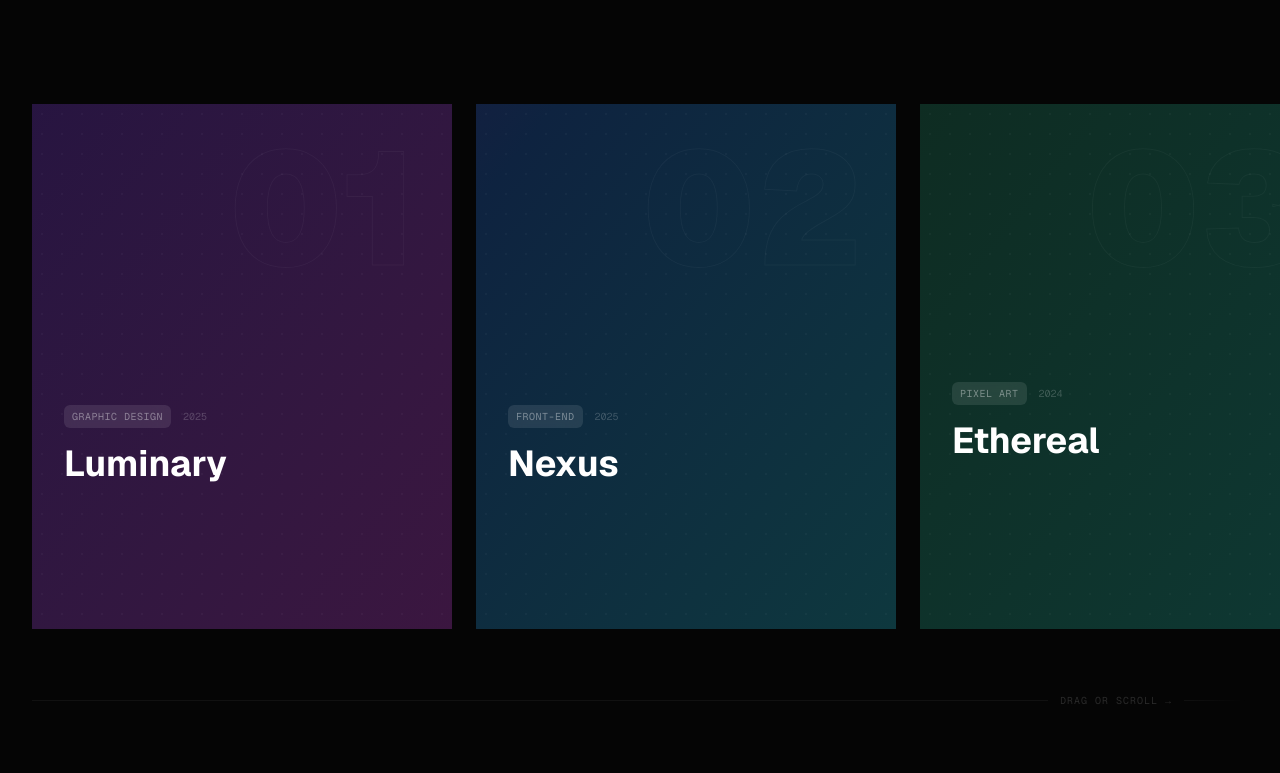
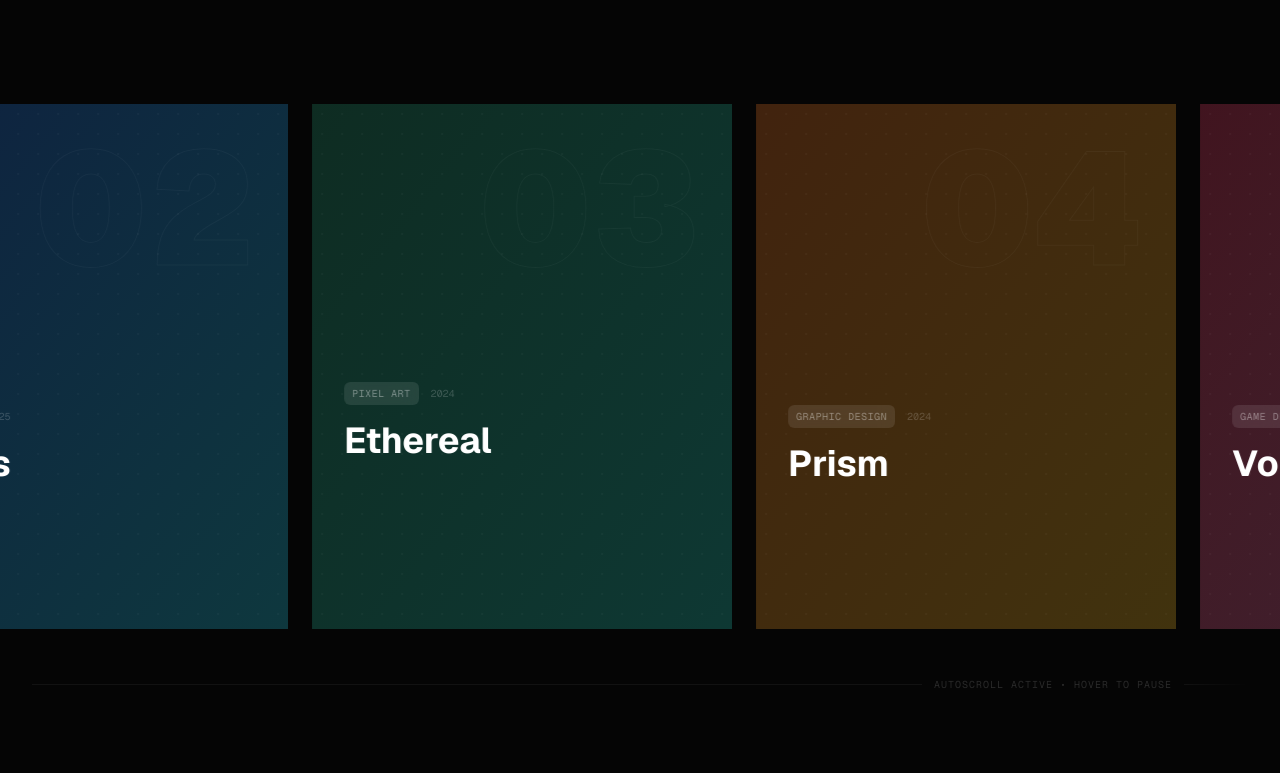
Before and after one commit to matnep/desainep, a React (Vite) app: page / in a window 1280 px wide. Shown: the part 2807-3580 px from the top of the page. Built offline with nearby package versions, Linux system fonts and the light colour scheme; no server answers.

Commit message:
update: portfolio component content and styling

```diff
--- a/src/components/Portfolio.jsx
+++ b/src/components/Portfolio.jsx
@@ -1,4 +1,4 @@
-import React, { useRef } from "react";
+import React, { useState } from "react";
 import { motion, useScroll, useTransform } from "framer-motion";
 import TiltCard from "./TiltCard";
 
@@ -47,8 +47,13 @@ const projects = [
     },
 ];
 
+// Double the array to create the infinite loop effect
+const duplicatedProjects = [...projects, ...projects];
+
 const Portfolio = () => {
-    const containerRef = useRef(null);
+    const containerRef = React.useRef(null);
+    const [isPaused, setIsPaused] = useState(false);
+
     const { scrollYProgress } = useScroll({
         target: containerRef,
         offset: ["start end", "end start"],
@@ -57,11 +62,11 @@ const Portfolio = () => {
     const headingY = useTransform(scrollYProgress, [0, 1], [0, -80]);
 
     return (
-        <section id="portfolio" className="py-24 md:py-32 bg-[#050505]" ref={containerRef}>
+        <section id="portfolio" className="py-24 md:py-32 bg-[#050505] overflow-hidden" ref={containerRef}>
             <div className="max-w-7xl mx-auto px-6 lg:px-8 mb-16">
                 <motion.div style={{ y: headingY }}>
                     <span className="text-white/30 font-geist-mono text-xs uppercase tracking-[0.3em]">
-            // selected work
+                        // selected work
                     </span>
                     <h2 className="mt-4 text-4xl md:text-6xl font-extrabold font-geist text-white leading-[0.95]">
                         Featured projects<span className="text-emerald-400">.</span>
@@ -69,21 +74,33 @@ const Portfolio = () => {
                 </motion.div>
             </div>
 
-            {/* Horizontal scroll strip with TiltCards */}
-            <div className="overflow-x-auto scrollbar-hide pb-8">
-                <div className="flex gap-6 px-6 lg:px-8" style={{ width: "max-content" }}>
-                    {projects.map((project, i) => (
-                        <motion.div
-                            key={project.title}
-                            initial={{ opacity: 0, x: 40 }}
-                            whileInView={{ opacity: 1, x: 0 }}
-                            viewport={{ once: true, margin: "-50px" }}
-                            transition={{ duration: 0.6, delay: i * 0.08 }}
+            {/* Marquee Container */}
+            <div className="relative flex overflow-hidden group">
+                <motion.div
+                    className="flex gap-6 px-3"
+                    animate={{
+                        x: isPaused ? undefined : ["0%", "-50%"],
+                    }}
+                    transition={{
+                        x: {
+                            repeat: Infinity,
+                            repeatType: "loop",
+                            duration: 30, // Adjust speed here (higher = slower)
+                            ease: "linear",
+                        },
+                    }}
+                    onMouseEnter={() => setIsPaused(true)}
+                    onMouseLeave={() => setIsPaused(false)}
+                    style={{ width: "max-content" }}
+                >
+                    {duplicatedProjects.map((project, i) => (
+                        <div
+                            key={`${project.title}-${i}`}
                             className="w-[340px] md:w-[420px] shrink-0"
                         >
-                            <TiltCard className="group rounded-2xl overflow-hidden aspect-[4/5] bg-[#111] relative cursor-pointer">
+                            <TiltCard className="group/card rounded-2xl overflow-hidden aspect-[4/5] bg-[#111] relative cursor-pointer">
                                 {/* Gradient bg */}
-                                <div className={`absolute inset-0 bg-gradient-to-br ${project.gradient} opacity-20 group-hover:opacity-40 transition-opacity duration-700`} />
+                                <div className={`absolute inset-0 bg-gradient-to-br ${project.gradient} opacity-20 group-hover/card:opacity-40 transition-opacity duration-700`} />
 
                                 {/* Dot pattern */}
                                 <div
@@ -99,7 +116,7 @@ const Portfolio = () => {
                                     className="absolute top-6 right-8 text-[120px] md:text-[160px] font-black font-geist text-transparent leading-none"
                                     style={{ WebkitTextStroke: "1px rgba(255,255,255,0.04)" }}
                                 >
-                                    {String(i + 1).padStart(2, "0")}
+                                    {String((i % projects.length) + 1).padStart(2, "0")}
                                 </span>
 
                                 {/* Content at bottom */}
@@ -117,11 +134,11 @@ const Portfolio = () => {
                                         {project.title}
                                     </h3>
 
-                                    <p className="text-white/0 group-hover:text-white/40 text-sm font-geist leading-relaxed transition-all duration-500 translate-y-4 group-hover:translate-y-0">
+                                    <p className="text-white/0 group-hover/card:text-white/40 text-sm font-geist leading-relaxed transition-all duration-500 translate-y-4 group-hover/card:translate-y-0">
                                         {project.desc}
                                     </p>
 
-                                    <div className="mt-4 opacity-0 group-hover:opacity-100 transition-all duration-500 translate-y-4 group-hover:translate-y-0">
+                                    <div className="mt-4 opacity-0 group-hover/card:opacity-100 transition-all duration-500 translate-y-4 group-hover/card:translate-y-0">
                                         <div className="w-10 h-10 rounded-full bg-white/10 backdrop-blur-sm flex items-center justify-center">
                                             <svg className="w-4 h-4 text-white" fill="none" stroke="currentColor" strokeWidth="2" viewBox="0 0 24 24">
                                                 <path strokeLinecap="round" strokeLinejoin="round" d="m4.5 19.5 15-15m0 0H8.25m11.25 0v11.25" />
@@ -130,16 +147,16 @@ const Portfolio = () => {
                                     </div>
                                 </div>
                             </TiltCard>
-                        </motion.div>
+                        </div>
                     ))}
-                </div>
+                </motion.div>
             </div>
 
-            {/* Scroll hint */}
-            <div className="max-w-7xl mx-auto px-6 lg:px-8 mt-8 flex items-center gap-3">
+            {/* Visual Footer for Marquee */}
+            <div className="max-w-7xl mx-auto px-6 lg:px-8 mt-12 flex items-center gap-3">
                 <div className="h-px flex-1 bg-white/5" />
                 <span className="text-white/15 text-[10px] font-geist-mono tracking-widest uppercase">
-                    Drag or scroll →
+                    Autoscroll Active • Hover to pause
                 </span>
                 <div className="h-px w-16 bg-gradient-to-r from-white/5 to-transparent" />
             </div>
```
